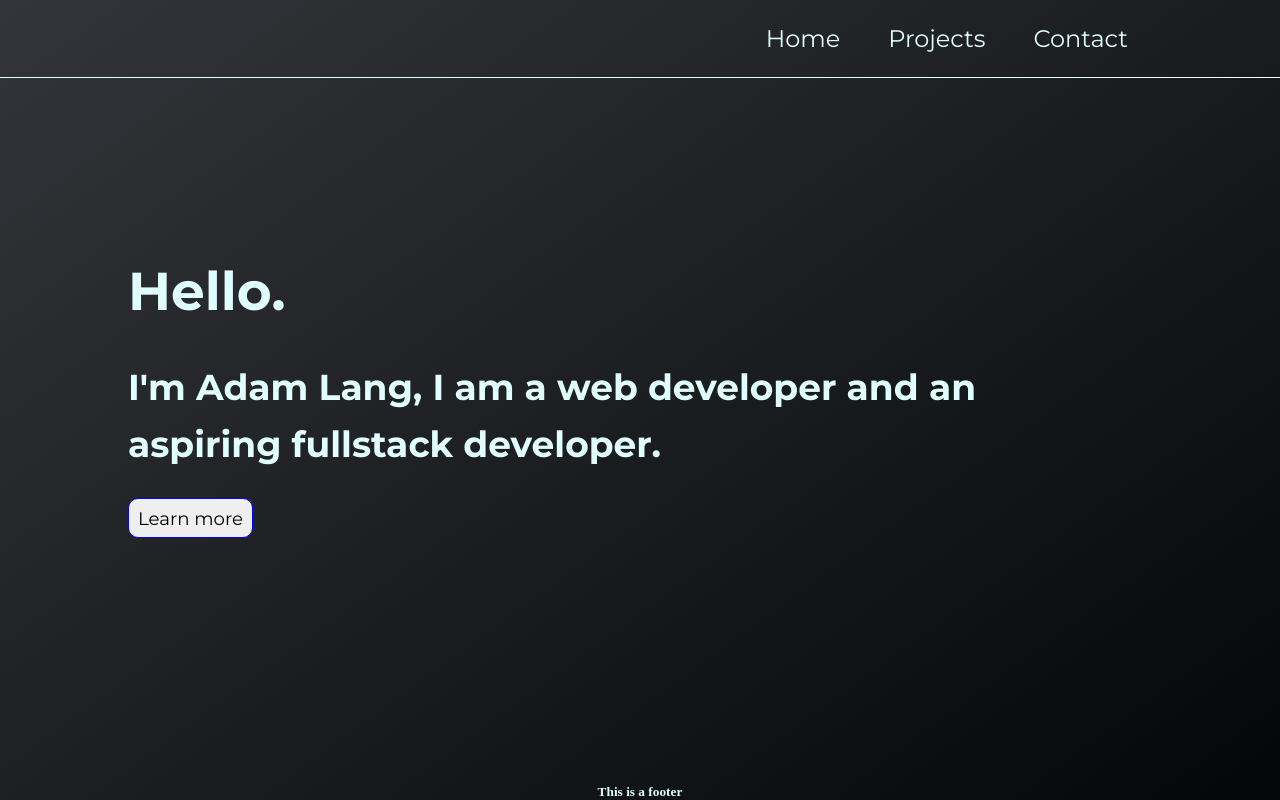
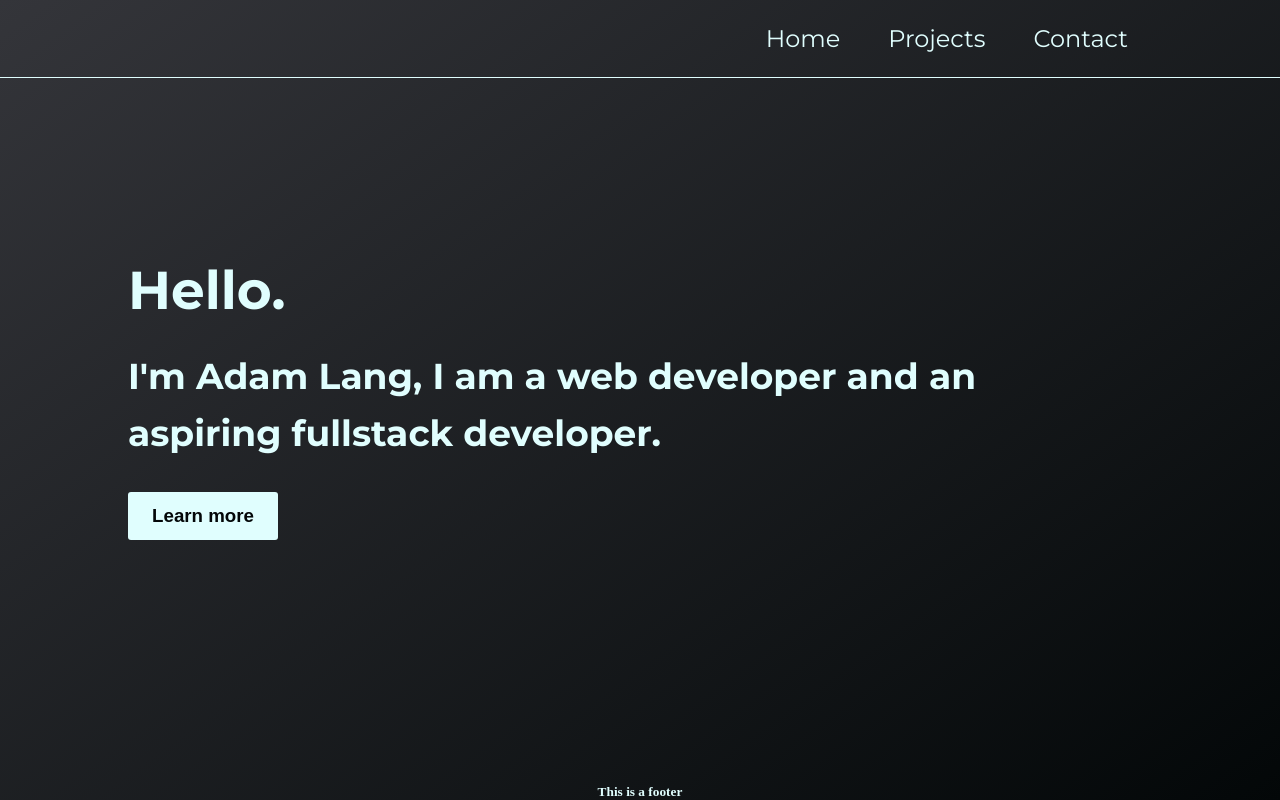
Before and after one commit to adamLangsti/Website, a React (Create React App) app: page / in a window 1280 px wide. Built offline with nearby package versions, Linux system fonts and the light colour scheme.

Commit message:
feat: about button animation

```diff
--- a/src/components/Hero.js
+++ b/src/components/Hero.js
@@ -9,7 +9,9 @@ const Hero = () => {
                     I'm Adam Lang, I am a web developer and an aspiring
                     fullstack developer.
                 </h2>
-                <button className='abt-btn'>Learn more</button>
+                <button className='more-btn'>
+                    <h3 className="more-btn-text">Learn more</h3>
+                </button>
             </aside>
         </div>
     );
--- a/src/css/index.css
+++ b/src/css/index.css
@@ -58,22 +58,29 @@
 
 .content {
   font-size: 2.25rem;
-  margin-top: 40px;
+  margin-top: 30px;
   max-width: 870px;
 }
 
-.abt-btn {
-  height: 40px;
-  width: 125px;
-  border: 1px solid blue;
-  font-size: 1.13636rem;
+.more-btn {
+  color: #030708;
+  position: relative;
+  border-radius: 3px;
+  border: none;
+  width: 150px;
+  margin-top: 30px;
+  padding: 13px 23px;
+  background: linear-gradient(to right, #030708 50%, #e0fefe 50%);
+  background-size: 200% 100%;
+  background-position: right bottom;
+  transition: all 0.4s ease-in-out;
+  font-size: 16px;
   font-weight: 400;
-  font-family: 'Montserrat', sans-serif;
-  border-radius: 10px;
-  margin-top: 25px;
 }
 
-.abt-btn:hover {
+.more-btn:hover {
+  background-position: left bottom;
+  color: #e0fefe;
   cursor: pointer;
 }
 
--- a/src/scss/_hero.scss
+++ b/src/scss/_hero.scss
@@ -22,23 +22,29 @@
 .content {
     @extend .header;
     font-size: $font-large * 1.5;
-    margin-top: 40px;
+    margin-top: 30px;
     max-width: 870px;
 }
-.abt-btn {
-    height: 40px;
-    width: 125px;
-    border: 1px solid blue;
-    font-size: 1.13636rem;
+.more-btn {
+    color: $primary;
+    position: relative;
+    border-radius: 3px;
+    border: none;
+    width: 150px;
+    margin-top: 30px;
+    padding: 13px 23px;
+    background: linear-gradient(to right, $primary 50%, $accent 50%);
+    background-size: 200% 100%;
+    background-position: right bottom;
+    transition: all 0.4s ease-in-out;
+    font-size: 16px;
     font-weight: 400;
-    font-family: 'Montserrat', sans-serif;
-    border-radius: 10px;
-    margin-top: 25px;
     &:hover {
+        background-position: left bottom;
+        color: $accent;
         cursor: pointer;
     }
 }
-
 @media screen and (max-width: 1024px) {
     /* Specific to this particular image */
     .container {
@@ -53,3 +59,12 @@
         margin-left: 20vw;
     }
 }
+
+// height: 40px;
+// width: 125px;
+// border: 1px solid blue;
+// font-size: 1.13636rem;
+// font-weight: 400;
+// font-family: 'Montserrat', sans-serif;
+// border-radius: 10px;
+// margin-top: 25px;
```
